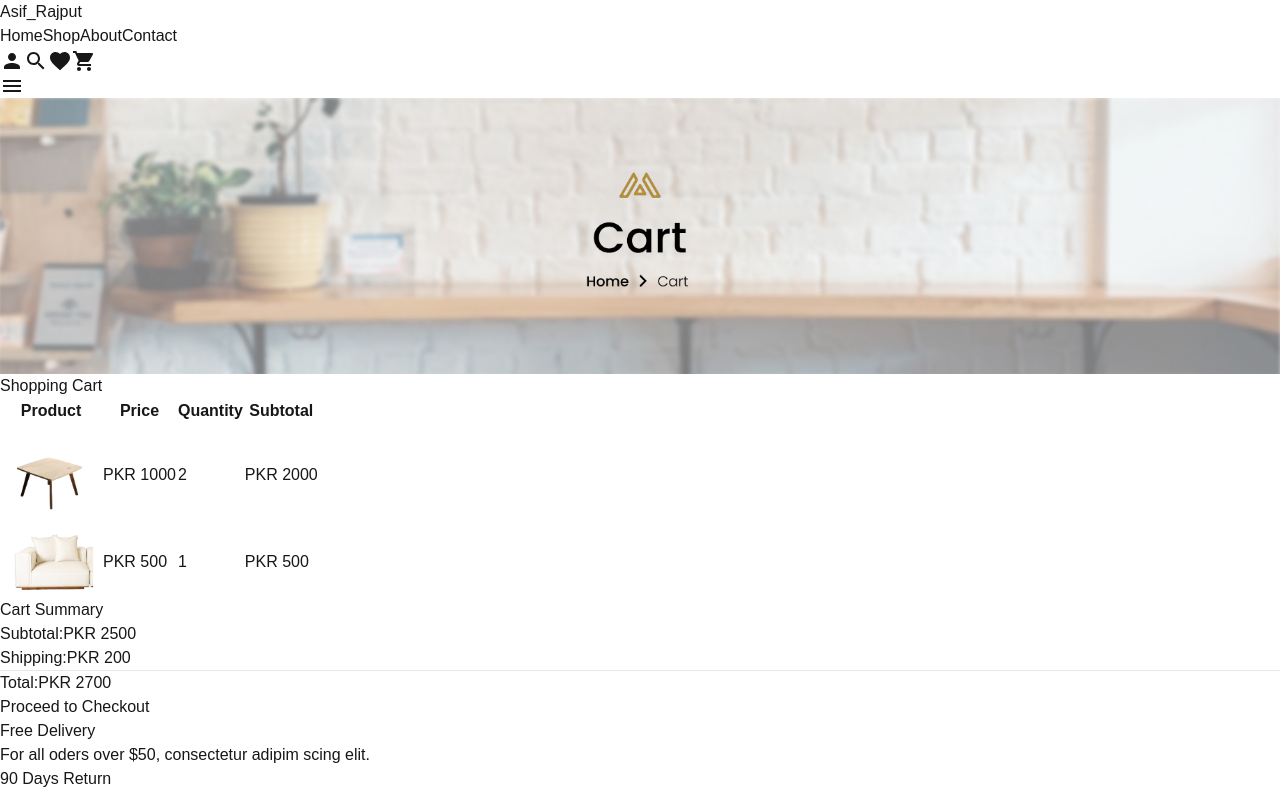
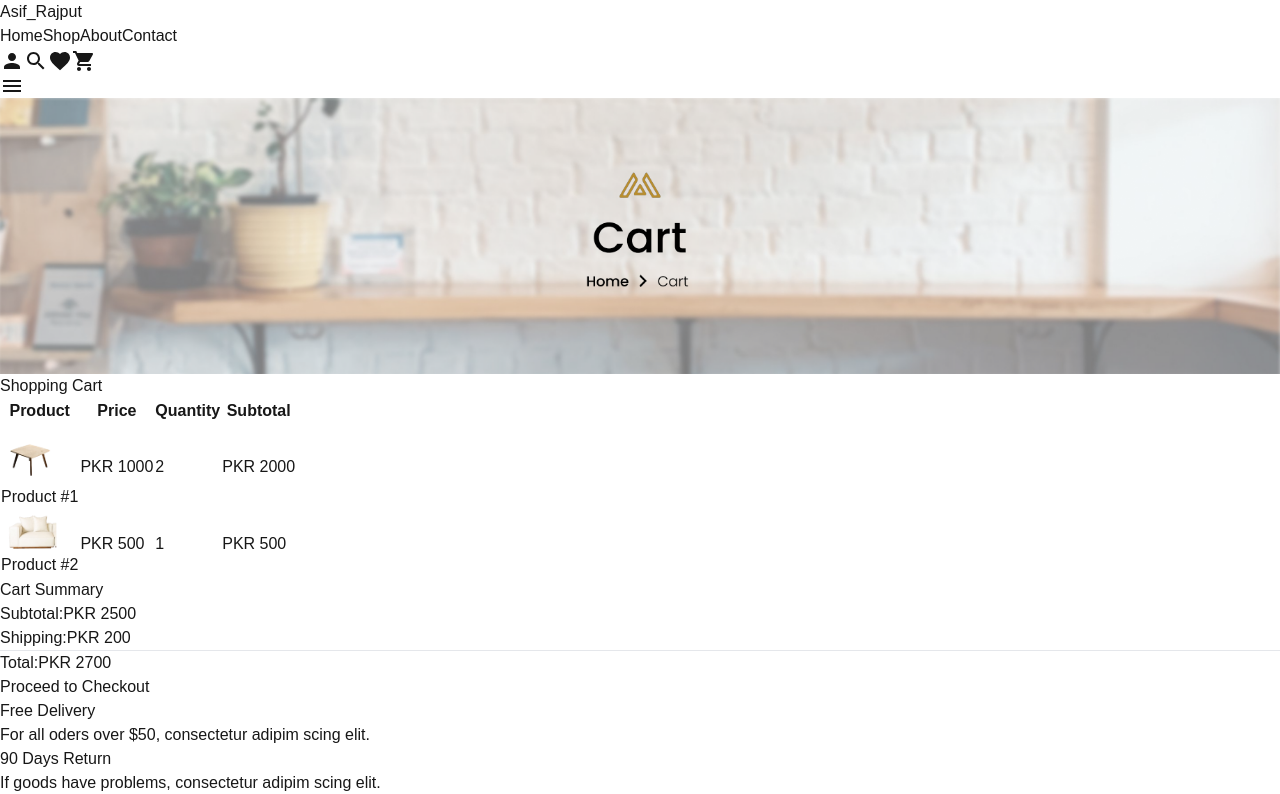
Before and after one commit to muhammadasifrajput/figma-template-byasif-0, a Next.js app: page /pages/cart in a window 1280 px wide. Shown: the top 794 px of the page. Built offline with nearby package versions, Linux system fonts and the light colour scheme.

Commit message:
total commit

```diff
--- a/src/app/Components/Footer.tsx
+++ b/src/app/Components/Footer.tsx
@@ -66,23 +66,23 @@ const Footer = () => {
       <p className="text-sm text-gray-500 sm:ml-6 sm:mt-0 mt-4">© 2024 Meubel House. All rights reverved
       </p>
       <span className="inline-flex sm:ml-auto sm:mt-0 mt-4 justify-center sm:justify-start">
-        <a className="text-gray-500">
+        <a href='https://www.facebook.com/muhammad.asifrajput.923?mibextid=ZbWKwL' className="text-gray-500">
           <svg fill="currentColor" strokeLinecap="round" strokeLinejoin="round" strokeWidth="2" className="w-5 h-5" viewBox="0 0 24 24">
             <path d="M18 2h-3a5 5 0 00-5 5v3H7v4h3v8h4v-8h3l1-4h-4V7a1 1 0 011-1h3z"></path>
           </svg>
         </a>
-        <a className="ml-3 text-gray-500">
-          <svg fill="currentColor" strokeLinecap="round" strokeLinejoin="round" strokeWidth="2" className="w-5 h-5" viewBox="0 0 24 24">
-            <path d="M23 3a10.9 10.9 0 01-3.14 1.53 4.48 4.48 0 00-7.86 3v1A10.66 10.66 0 013 4s-4 9 5 13a11.64 11.64 0 01-7 2c9 5 20 0 20-11.5a4.5 4.5 0 00-.08-.83A7.72 7.72 0 0023 3z"></path>
-          </svg>
-        </a>
-        <a className="ml-3 text-gray-500">
+        <a href="https://github.com/muhammadasifrajput" className="ml-3 text-gray-500">
+  <svg fill="currentColor" strokeLinecap="round" strokeLinejoin="round" strokeWidth="2" className="w-5 h-5" viewBox="0 0 24 24">
+    <path d="M12 0C5.37 0 0 5.37 0 12c0 5.3 3.438 9.8 8.205 11.387.6.113.82-.263.82-.583 0-.288-.01-1.05-.016-2.06-3.338.726-4.042-1.61-4.042-1.61-.546-1.387-1.333-1.756-1.333-1.756-1.09-.744.083-.729.083-.729 1.205.084 1.84 1.237 1.84 1.237 1.07 1.835 2.807 1.305 3.492.998.108-.774.418-1.305.76-1.605-2.665-.303-5.466-1.333-5.466-5.93 0-1.31.47-2.382 1.235-3.222-.124-.303-.535-1.523.117-3.176 0 0 1.008-.322 3.3 1.23a11.48 11.48 0 013.003-.404c1.02.004 2.045.137 3.003.404 2.29-1.552 3.297-1.23 3.297-1.23.654 1.653.243 2.873.12 3.176.77.84 1.233 1.913 1.233 3.222 0 4.61-2.807 5.624-5.478 5.92.43.372.814 1.1.814 2.22 0 1.604-.015 2.898-.015 3.292 0 .322.216.698.825.58C20.565 21.796 24 17.298 24 12c0-6.63-5.37-12-12-12z"></path>
+  </svg>
+</a>
+        <a href='https://www.instagram.com/muhammad.asifrajput.923/profilecard/?igsh=MXc4bWp0ZW9vMW5tZA==' className="ml-3 text-gray-500">
           <svg fill="none" stroke="currentColor" strokeLinecap="round" strokeLinejoin="round" strokeWidth="2" className="w-5 h-5" viewBox="0 0 24 24">
             <rect width="20" height="20" x="2" y="2" rx="5" ry="5"></rect>
             <path d="M16 11.37A4 4 0 1112.63 8 4 4 0 0116 11.37zm1.5-4.87h.01"></path>
           </svg>
         </a>
-        <a className="ml-3 text-gray-500">
+        <a href='https://www.linkedin.com/in/muhammad-asif-4499972b6/' className="ml-3 text-gray-500">
           <svg fill="currentColor" stroke="currentColor" strokeLinecap="round" strokeLinejoin="round" strokeWidth="0" className="w-5 h-5" viewBox="0 0 24 24">
             <path stroke="none" d="M16 8a6 6 0 016 6v7h-4v-7a2 2 0 00-2-2 2 2 0 00-2 2v7h-4v-7a6 6 0 016-6zM2 9h4v12H2z"></path>
             <circle cx="4" cy="4" r="2" stroke="none"></circle>
--- a/src/app/Components/Header.tsx
+++ b/src/app/Components/Header.tsx
@@ -35,8 +35,8 @@ const Header = () => {
             {" "}
             <PersonIcon />
           </Link>
-          <SearchIcon />
-          <FavoriteIcon />
+         <Link href="/pages/checkout"><SearchIcon /></Link>
+          <Link href="/pages/productDetails"><FavoriteIcon /></Link>
 
           <Link href="/pages/cart">
             <ShoppingCartIcon />
--- a/src/app/pages/cart/page.tsx
+++ b/src/app/pages/cart/page.tsx
@@ -27,22 +27,24 @@ const Cart = () => {
     <div>
       <Header />
 
-      <div>
+      <div className="w-full">
         <Image
           src="/assets/Images/cart.png"
-          alt=""
+          alt="Cart"
           width={1500}
           height={200}
+          className="w-full object-cover"
         />
       </div>
-      <div className="min-h-screen flex flex-col bg-gray-50 my-20">
-        <main className="flex-grow max-w-6xl mx-auto px-4 py-8  my-20">
-          <div className="grid grid-cols-1 lg:grid-cols-3 gap-8">
+      <div className="min-h-screen flex flex-col bg-gray-50 py-10">
+        <main className="flex-grow max-w-6xl mx-auto px-4 md:px-6 lg:px-8">
+          <div className="grid grid-cols-1 lg:grid-cols-3 gap-6">
             {/* Cart Items */}
             <div className="lg:col-span-2 bg-white p-6 rounded-lg shadow">
-              <h2 className="text-2xl font-semibold text-gray-800 mb-4">
+              <h2 className="text-2xl font-semibold text-gray-800 mb-6">
                 Shopping Cart
               </h2>
+              <div className="overflow-x-auto">
                 <table className="w-full border-collapse">
                   <thead className="bg-[#fff9e5] border-b">
                     <tr>
@@ -62,14 +64,21 @@ const Cart = () => {
                   </thead>
                   <tbody>
                     {cartItems.map((item) => (
-                    <tr key={`cart-item-${item.id}`} className="border-b">
-                      <td className="p-3 text-gray-700">
+                      <tr
+                        key={`cart-item-${item.id}`}
+                        className="border-b hover:bg-gray-100"
+                      >
+                        <td className="p-3 text-gray-700 flex items-center gap-4">
                           <Image
                             src={item.image}
-                          height={100}
-                          width={100}
-                          alt=""
+                            height={60}
+                            width={60}
+                            alt={`Product ${item.id}`}
+                            className="rounded-md"
                           />
+                          <span className="truncate text-sm md:text-base">
+                            Product #{item.id}
+                          </span>
                         </td>
                         <td className="p-3 text-right text-gray-700">
                           PKR {item.price}
@@ -85,27 +94,28 @@ const Cart = () => {
                   </tbody>
                 </table>
               </div>
+            </div>
 
             {/* Cart Summary */}
             <div className="bg-[#fff9e5] p-6 rounded-lg shadow">
-              <h2 className="text-2xl font-semibold text-gray-800 mb-4">
+              <h2 className="text-2xl font-semibold text-gray-800 mb-6">
                 Cart Summary
               </h2>
               <div className="space-y-4">
-                <div className="flex justify-between">
+                <div className="flex justify-between text-sm md:text-base">
                   <span className="text-gray-700 font-medium">Subtotal:</span>
                   <span className="text-gray-800 font-bold">PKR 2500</span>
                 </div>
-                <div className="flex justify-between">
+                <div className="flex justify-between text-sm md:text-base">
                   <span className="text-gray-700 font-medium">Shipping:</span>
                   <span className="text-gray-800 font-bold">PKR 200</span>
                 </div>
                 <hr />
-                <div className="flex justify-between text-lg font-bold ">
+                <div className="flex justify-between text-lg font-bold">
                   <span>Total:</span>
                   <span className="text-gray-900">PKR 2700</span>
                 </div>
-                <button className="w-full  px-4 py-2 bg-[#fff9e5] text-black font-medium rounded-lg shadow hover:bg-white text-black transition">
+                <button className="w-full mt-4 px-4 py-2 bg-[#fff9e5] text-black font-medium rounded-lg shadow hover:bg-white transition">
                   Proceed to Checkout
                 </button>
               </div>
@@ -120,4 +130,4 @@ const Cart = () => {
   );
 };
 
-export default Cart;
+export default Cart;
--- a/src/app/pages/productDetails/page.tsx
+++ b/src/app/pages/productDetails/page.tsx
@@ -26,7 +26,7 @@ const Page = () => {
               <Image
                 alt="ecommerce"
                 className="lg:w-1/2 w-full lg:h-auto h-64 object-cover object-center rounded"
-                src={dataFilter?.imageUrl || "/placeholder-image.jpg"} // Add fallback image if undefined
+                src={dataFilter?.imageUrl || "/assets/Images/img8.png"} // Add fallback image if undefined
                 width={500}
                 height={500}
               />
@@ -78,12 +78,12 @@ const Page = () => {
                 </div>
                 <div className="flex justify-evenly gap-4">
                   <span className="title-font font-medium text-2xl text-gray-900">
-                    {dataFilter?.price || "Price not available"}
+                    {dataFilter?.price || "Rs:250000"}
                   </span>
                   <div className="flex gap-4 mr-20">
                     <Link href="/pages/cart">
                       <button className="flex ml-auto text-white bg-blue-500 border-0 py-2 px-6 focus:outline-none hover:bg-blue-600 rounded">
-                        Add to Cart
+                        Add_to_cart
                       </button>
                     </Link>
                     <Link href="/pages/checkout">
```
Lines whose indentation alone changed are shown as unchanged.
